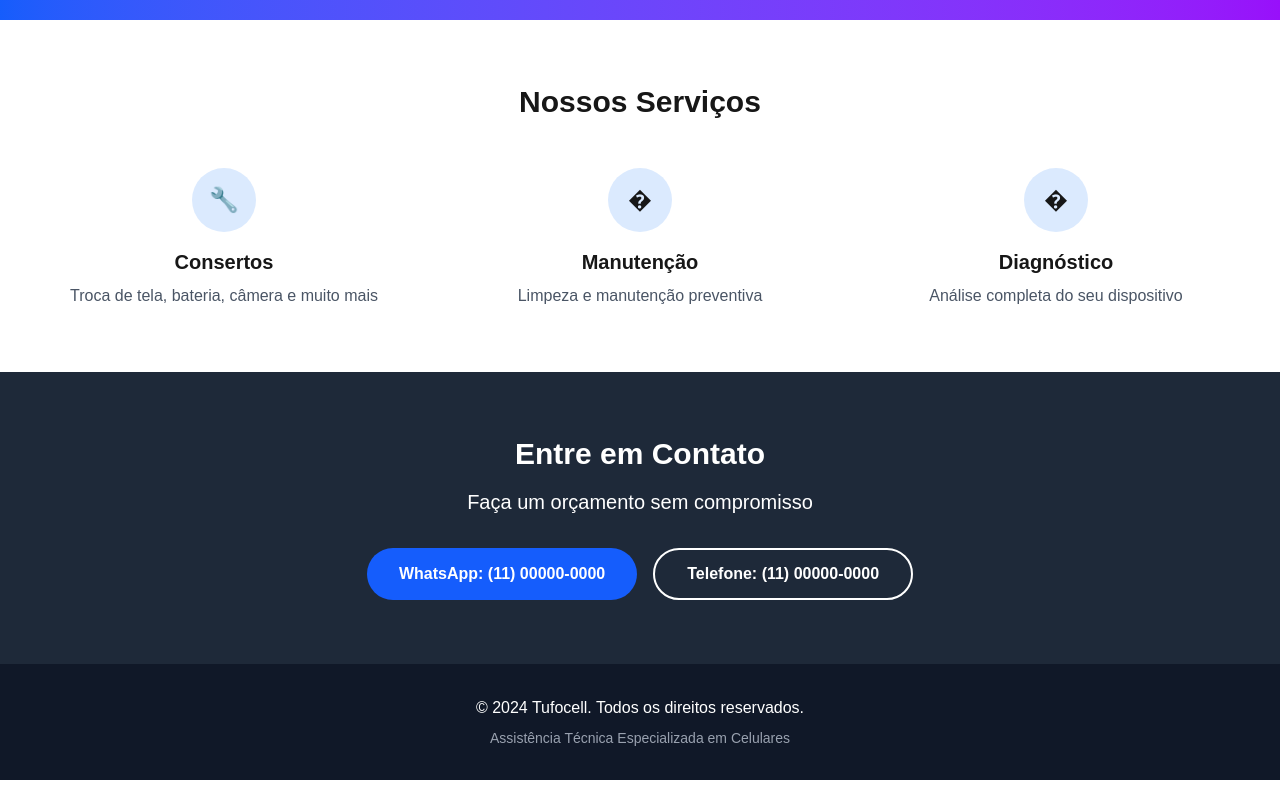
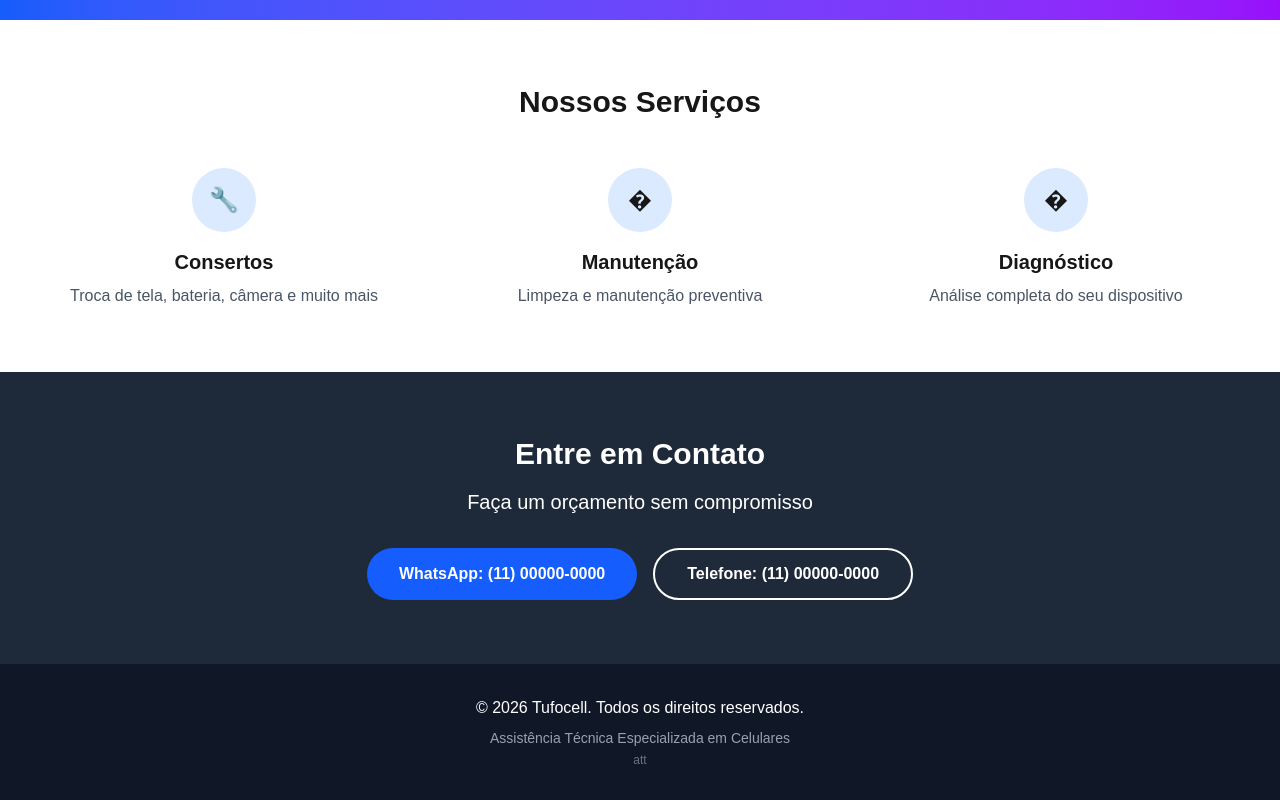
Before and after one commit to Spex-X/tufoccell, a Next.js app: page / in a window 1280 px wide. Shown: the part 436-1236 px from the top of the page. Built offline with nearby package versions, Linux system fonts and the light colour scheme.

Commit message:
Update year to 2026 and add att text

```diff
--- a/app/page.tsx
+++ b/app/page.tsx
@@ -90,8 +90,9 @@ export default function Home() {
       <footer className="bg-gray-900 text-white py-8">
         <div className="max-w-7xl mx-auto px-4 sm:px-6 lg:px-8">
           <div className="text-center">
-            <p>&copy; 2024 Tufocell. Todos os direitos reservados.</p>
+            <p>&copy; 2026 Tufocell. Todos os direitos reservados.</p>
             <p className="text-sm text-gray-400 mt-2">Assistência Técnica Especializada em Celulares</p>
+            <p className="text-xs text-gray-500 mt-1">att</p>
           </div>
         </div>
       </footer>
```
